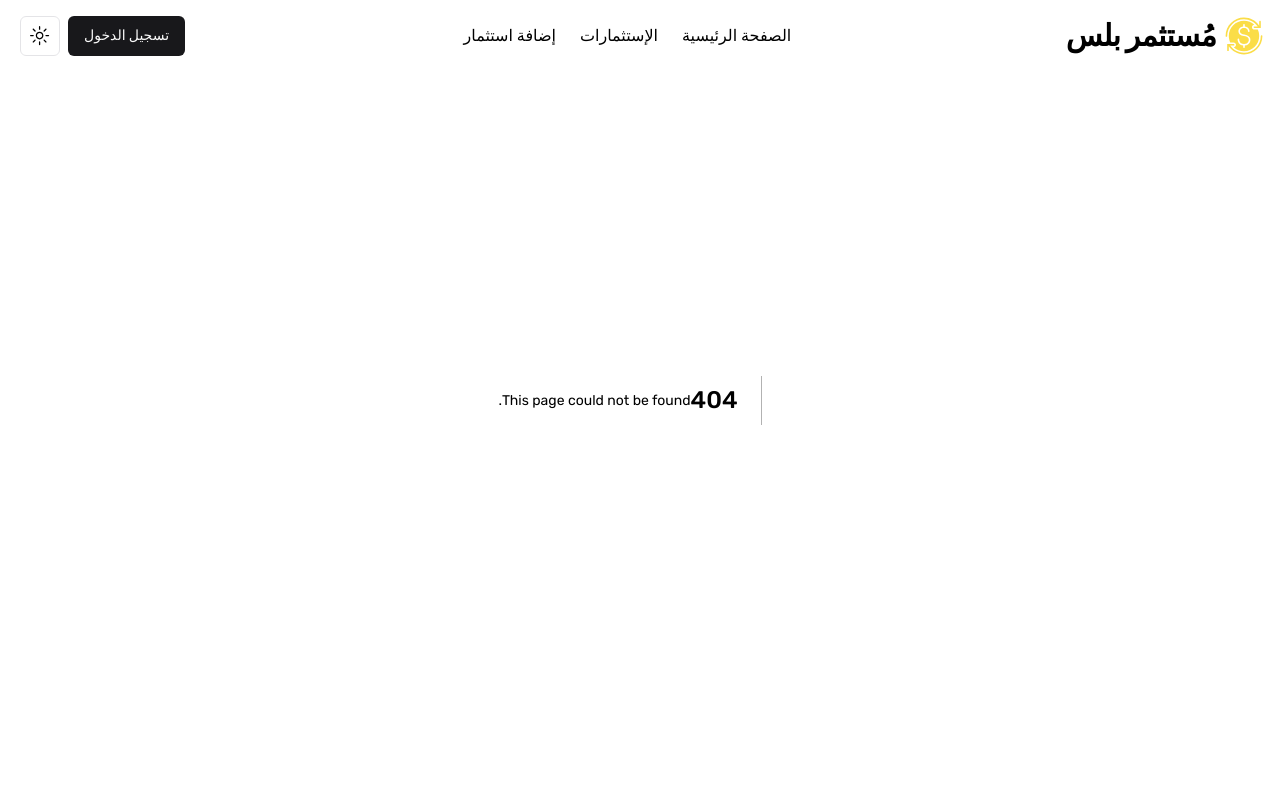
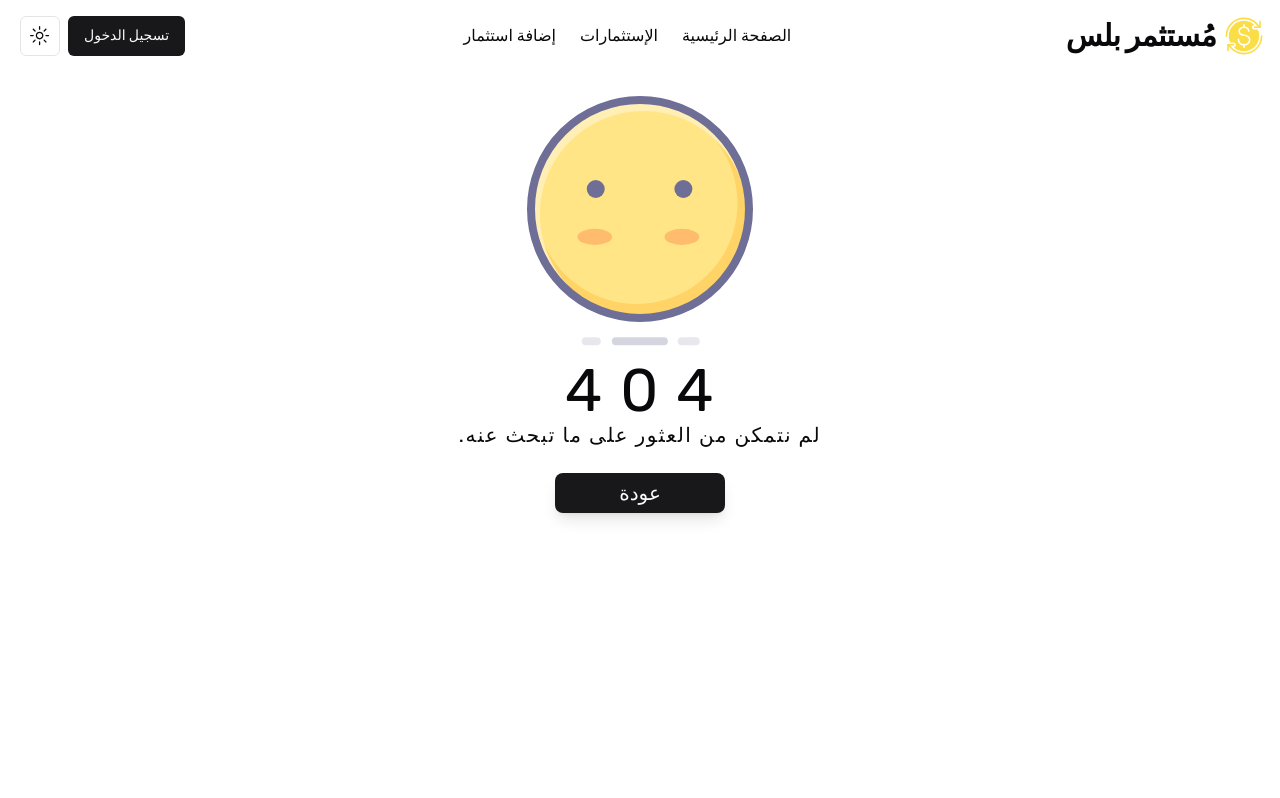
Before and after one commit to HassanAlabdulal/Mostathmer-plus, a Next.js app: page /404 in a window 1280 px wide. Before the commit this address had no page. Shown: the top 798 px of the page. Built offline with nearby package versions, Linux system fonts and the light colour scheme.

Commit message:
feat: create 404 error page

```diff
--- /dev/null
+++ b/app/404/page.tsx
@@ -0,0 +1,117 @@
+"use client";
+import { Button } from "@/components/ui/button";
+import Link from "next/link";
+export default function Error() {
+  // Error 404 page
+  return (
+    // Main container
+    <div className=" h-screen justify-center">
+      <center className="mt-24 m-auto">
+        {/* 404 emoji */}
+        <svg
+          className="emoji-404 "
+          enable-background="new 0 0 226 249.135"
+          height="249.135"
+          id="Layer_1"
+          overflow="visible"
+          version="1.1"
+          viewBox="0 0 226 249.135"
+          width="226"
+        >
+          <circle cx="113" cy="113" fill="#FFE585" r="109" />
+          <line
+            enable-background="new    "
+            fill="none"
+            opacity="0.29"
+            stroke="#6E6E96"
+            stroke-linecap="round"
+            stroke-linejoin="round"
+            stroke-width="8"
+            x1="88.866"
+            x2="136.866"
+            y1="245.135"
+            y2="245.135"
+          />
+          <line
+            enable-background="new    "
+            fill="none"
+            opacity="0.17"
+            stroke="#6E6E96"
+            stroke-linecap="round"
+            stroke-linejoin="round"
+            stroke-width="8"
+            x1="154.732"
+            x2="168.732"
+            y1="245.135"
+            y2="245.135"
+          />
+          <line
+            enable-background="new    "
+            fill="none"
+            opacity="0.17"
+            stroke="#6E6E96"
+            stroke-linecap="round"
+            stroke-linejoin="round"
+            stroke-width="8"
+            x1="69.732"
+            x2="58.732"
+            y1="245.135"
+            y2="245.135"
+          />
+          <circle cx="68.732" cy="93" fill="#6E6E96" r="9" />
+          <path
+            d="M115.568,5.947c-1.026,0-2.049,0.017-3.069,0.045  c54.425,1.551,98.069,46.155,98.069,100.955c0,55.781-45.219,101-101,101c-55.781,0-101-45.219-101-101  c0-8.786,1.124-17.309,3.232-25.436c-3.393,10.536-5.232,21.771-5.232,33.436c0,60.199,48.801,109,109,109s109-48.801,109-109  S175.768,5.947,115.568,5.947z"
+            enable-background="new    "
+            fill="#FF9900"
+            opacity="0.24"
+          />
+          <circle cx="156.398" cy="93" fill="#6E6E96" r="9" />
+          <ellipse
+            cx="67.732"
+            cy="140.894"
+            enable-background="new    "
+            fill="#FF0000"
+            opacity="0.18"
+            rx="17.372"
+            ry="8.106"
+          />
+          <ellipse
+            cx="154.88"
+            cy="140.894"
+            enable-background="new    "
+            fill="#FF0000"
+            opacity="0.18"
+            rx="17.371"
+            ry="8.106"
+          />
+          <path
+            d="M13,118.5C13,61.338,59.338,15,116.5,15c55.922,0,101.477,44.353,103.427,99.797  c0.044-1.261,0.073-2.525,0.073-3.797C220,50.802,171.199,2,111,2S2,50.802,2,111c0,50.111,33.818,92.318,79.876,105.06  C41.743,201.814,13,163.518,13,118.5z"
+            fill="#FFEFB5"
+          />
+          <circle
+            cx="113"
+            cy="113"
+            fill="none"
+            r="109"
+            stroke="#6E6E96"
+            stroke-width="8"
+          />
+        </svg>
+        <div className=" tracking-widest mt-4">
+          <span className="text-6xl block">
+            <span>4 0 4</span>
+          </span>
+          <span className="text-xl">لم نتمكن من العثور على ما تبحث عنه.</span>
+        </div>
+      </center>
+      <center className="mt-6">
+        {/* Button to navigate to the home page */}
+        <Link href="/">
+          <Button className=" px-16 py-2 text-xl  rounded-lg shadow-lg">
+            عودة{" "}
+          </Button>
+        </Link>
+      </center>
+    </div>
+  );
+}
--- a/app/sign-in/actions.ts
+++ b/app/sign-in/actions.ts
@@ -25,7 +25,7 @@
   const { error } = await supabase.auth.signInWithPassword(data);
 
   if (error) {
-    redirect("/error");
+    redirect("/404");
   }
 
   revalidatePath("/", "layout");
--- a/app/sign-up/actions.ts
+++ b/app/sign-up/actions.ts
@@ -25,7 +25,7 @@
   const { error } = await supabase.auth.signUp(data);
 
   if (error) {
-    redirect("/error");
+    redirect("/404");
   }
   await SignName(formData.name);
 }
@@ -38,7 +38,7 @@
     .eq("id", id);
 
   if (error) {
-    redirect("/error");
+    redirect("/404");
   }
   revalidatePath("/", "layout");
   redirect("/");
@@ -47,7 +47,7 @@
 async function GenerateId() {
   const { error, data } = await supabase.auth.getUser();
   if (error) {
-    redirect("/error");
+    redirect("/404");
   }
   return data.user.id;
 }
```
